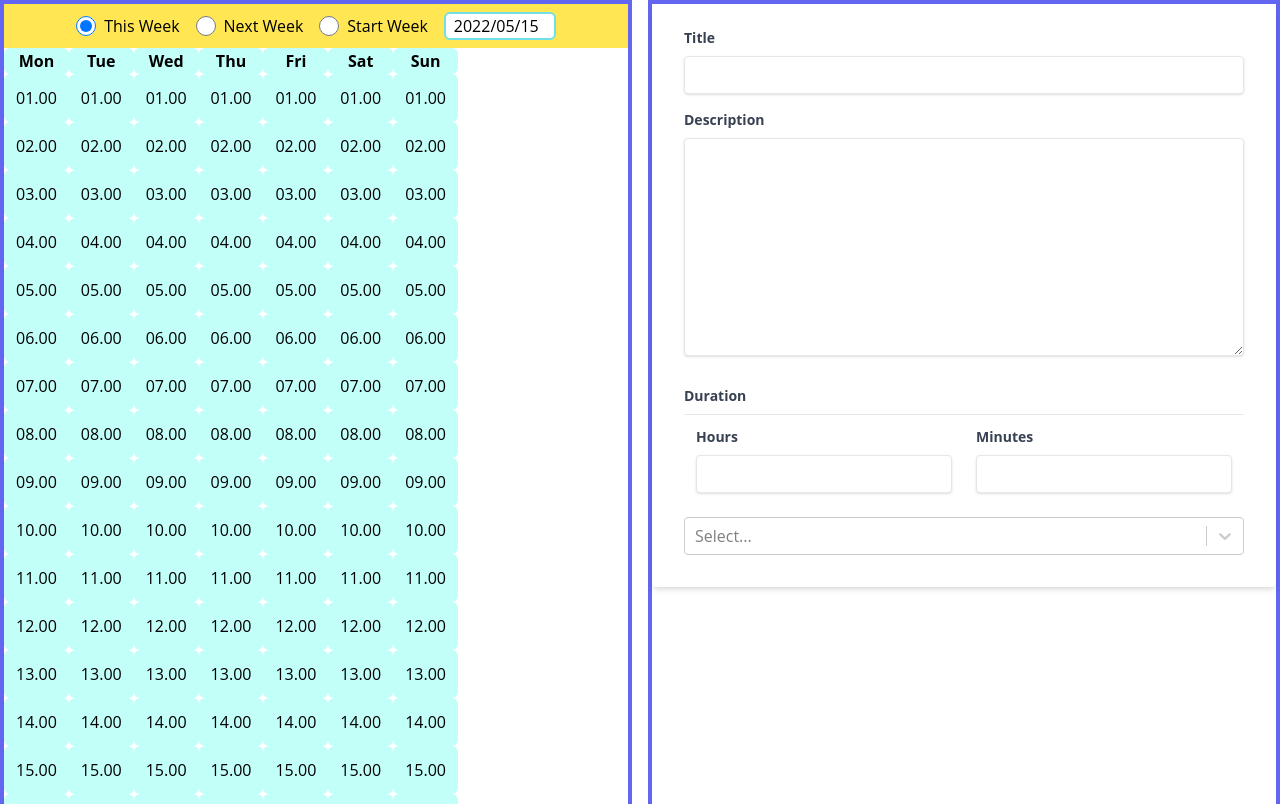
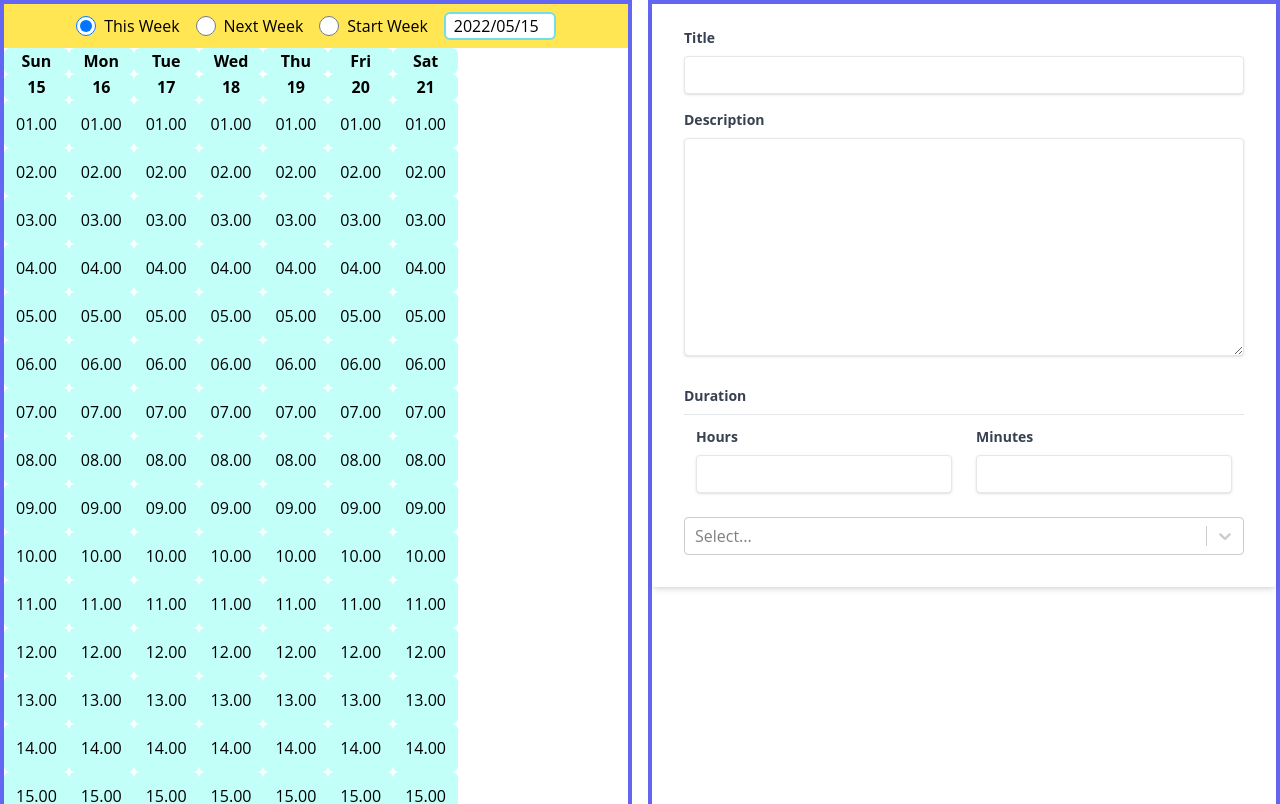
Before and after one commit to CihatAskin/heyday.client, a React (Create React App) app: page / in a window 1280 px wide. Shown: the top 804 px of the page. Built offline with nearby package versions, Linux system fonts and the light colour scheme.

Commit message:
table header interaction added

```diff
--- a/src/App.tsx
+++ b/src/App.tsx
@@ -4,10 +4,7 @@ import React from 'react';
 function App() {
   return (
     <React.Fragment>
-      <CreateSchedule></CreateSchedule>
-      {/*
-
-       */}
+      <CreateSchedule/>
     </React.Fragment>
   );
 }
--- a/src/actions/constants.ts
+++ b/src/actions/constants.ts
@@ -1,13 +1,14 @@
 import { MainType } from './types';
 
 export const DAYS: MainType[] = [
-  { id: 'd2062e1d-797c-4236-8736-ada621b9a022', name: 'Mon', order: 1 },
-  { id: '2f7f779e-d9f1-4250-88ab-5049cdf1f0ca', name: 'Tue', order: 2 },
-  { id: '338268e5-67a1-4f8e-aaf5-4330f45b3e0f', name: 'Wed', order: 3 },
-  { id: '27ba8229-eee0-42c7-8043-e98186714bbf', name: 'Thu', order: 4 },
-  { id: '1e750c8e-7690-427a-850f-1f3cba512f26', name: 'Fri', order: 5 },
-  { id: 'f4663781-bc2e-47de-8cfc-39a5a60b4383', name: 'Sat', order: 6 },
-  { id: '9b15f81f-c61b-4e40-9852-7a20332c007f', name: 'Sun', order: 7 },
+
+  { id: '9b15f81f-c61b-4e40-9852-7a20332c007f', name: 'Sun', order: 1 },
+  { id: 'd2062e1d-797c-4236-8736-ada621b9a022', name: 'Mon', order: 2 },
+  { id: '2f7f779e-d9f1-4250-88ab-5049cdf1f0ca', name: 'Tue', order: 3 },
+  { id: '338268e5-67a1-4f8e-aaf5-4330f45b3e0f', name: 'Wed', order: 4 },
+  { id: '27ba8229-eee0-42c7-8043-e98186714bbf', name: 'Thu', order: 5 },
+  { id: '1e750c8e-7690-427a-850f-1f3cba512f26', name: 'Fri', order: 6 },
+  { id: 'f4663781-bc2e-47de-8cfc-39a5a60b4383', name: 'Sat', order: 7 },
 ];
 
 export const HOURS: MainType[] = [
--- a/src/components/DateSettings.tsx
+++ b/src/components/DateSettings.tsx
@@ -3,8 +3,7 @@ import { ActionTypes } from '../actions/types';
 import { DatePicker } from './DatePicker';
 
 interface DateSettingsProps {
-  id: string;
-  title: string;
+  onChange(date: Date): void;
 }
 
 interface DateSettingsState {
@@ -26,16 +25,17 @@ export default class DateSettings extends Component<
   }
 
   today: Date = new Date();
-  sevenDaysAfter: Date = new Date(this.today.getTime() + (7 * 86400000));
+  sevenDaysAfter: Date = new Date(this.today.getTime() + 7 * 86400000);
 
   handleChange = (action: ActionTypes, date: Date): void => {
-    this.setState({ week: action, startDate: date });
+    this.setState({ week: action, startDate: date }, () =>
+      this.props.onChange(date)
+    );
   };
 
   render() {
     return (
       <div className="bg-minion h-11 flex flex-row items-center justify-center gap-x-4">
-
         <div>
           <input
             type="radio"
@@ -92,16 +92,14 @@ export default class DateSettings extends Component<
         <div>
           <DatePicker
             selected={this.state.startDate}
-            onChange={(date: Date) =>    this.handleChange(
-              ActionTypes.startWeek,
-              date
-            )}
+            onChange={(date: Date) =>
+              this.handleChange(ActionTypes.startWeek, date)
+            }
             minDate={new Date()}
             className="border-solid border-2 border-sky rounded-md pl-2 w-28"
             dateFormat="yyyy/MM/dd"
           />
         </div>
-
       </div>
     );
   }
--- a/src/components/Header.tsx
+++ b/src/components/Header.tsx
@@ -1,18 +1,43 @@
 import React, { Component } from 'react';
 import { MainType } from '../actions/types';
+import { DAYS, HOURS } from '../actions/constants';
 
 interface HeaderProps {
-  days: MainType[];
+  weekDay: number;
+  monthDay: number;
 }
 
+export default class Header extends Component<HeaderProps> {
+  constructor(props: HeaderProps) {
+    super(props);
+  }
 
-export default class Header extends Component<HeaderProps> {
+  sortWeekDay = (): MainType[] => {
+    let sortedDays: MainType[] = [];
+    let firstDayIndex = this.props.weekDay;
+
+    let i = firstDayIndex;
+    do {
+      sortedDays.push(DAYS[i]);
+      i = (i + 1) % 7;
+    } while (i !== firstDayIndex);
+
+    return sortedDays;
+  };
+
   render() {
     return (
       <thead>
         <tr>
-          {this.props.days.map((item) => (
+          {this.sortWeekDay().map((item) => (
             <th key={item.order}>{item.name}</th>
+          ))}
+        </tr>
+        <tr>
+          {DAYS.map((item, index) => (
+            <th key={this.props.monthDay + index}>
+              {this.props.monthDay + index}
+            </th>
           ))}
         </tr>
       </thead>
--- a/src/components/Table.tsx
+++ b/src/components/Table.tsx
@@ -3,11 +3,22 @@ import Header from './Header';
 import { DAYS, HOURS } from '../actions/constants';
 import Body from './Body';
 
-export default class Table extends Component {
+interface TableProps {
+  startDate: Date;
+}
+
+export default class Table extends Component<TableProps> {
+  constructor(props: TableProps) {
+    super(props);
+  }
+
   render() {
     return (
       <table>
-        <Header days={DAYS}></Header>
+        <Header
+          weekDay={this.props.startDate.getDay()}
+          monthDay={this.props.startDate.getDate()}
+        ></Header>
         <Body days={DAYS} hours={HOURS}></Body>
       </table>
     );
--- a/src/pages/CreateSchedule.tsx
+++ b/src/pages/CreateSchedule.tsx
@@ -1,25 +1,39 @@
-import React, { Component } from 'react'
+import React, { Component } from 'react';
 import Table from '../components/Table';
 import DateSettings from '../components/DateSettings';
 import ActionArea from '../components/ActionArea';
 import ScheduleSettings from '../components/ScheduleSettings';
 
-export default class CreateSchedule extends Component {
+interface CreateScheduleState {
+  startDate: Date;
+}
+
+export default class CreateSchedule extends Component<{}, CreateScheduleState> {
+  constructor(props = {}) {
+    super(props);
+    this.state = {
+      startDate: new Date(),
+    };
+  }
+
+  changeStartDate = (date: Date): void => {
+    this.setState({ startDate: date });
+  };
+
   render() {
     return (
-      <div className='grid grid-cols-schedule gap-4'>
-        <div className='border-4 border-indigo-500'>
-        <DateSettings id='asd' title='aaaa'/>
-      <Table/>
+      <div className="grid grid-cols-schedule gap-4">
+        <div className="border-4 border-indigo-500">
+          <DateSettings onChange={this.changeStartDate} />
+          <Table startDate={this.state.startDate} />
         </div>
-        <div className='border-4 border-indigo-500'>
-        <ScheduleSettings/>
-
+        <div className="border-4 border-indigo-500">
+          <ScheduleSettings />
         </div>
-        <div className='col-span-2 border-4 border-indigo-500'>
-        <ActionArea/>
+        <div className="col-span-2 border-4 border-indigo-500">
+          <ActionArea />
         </div>
-        </div>
-    )
+      </div>
+    );
   }
 }
--- a/src/style.css
+++ b/src/style.css
@@ -477,11 +477,6 @@ html,
   grid-column: span 2 / span 2;
 }
 
-.-mx-3 {
-  margin-left: -0.75rem;
-  margin-right: -0.75rem;
-}
-
 .mb-4 {
   margin-bottom: 1rem;
 }
@@ -492,14 +487,6 @@ html,
 
 .mb-6 {
   margin-bottom: 1.5rem;
-}
-
-.mb-3 {
-  margin-bottom: 0.75rem;
-}
-
-.mb-1 {
-  margin-bottom: 0.25rem;
 }
 
 .block {
@@ -530,10 +517,6 @@ html,
   width: 100%;
 }
 
-.w-11 {
-  width: 2.75rem;
-}
-
 .max-w-none {
   max-width: none;
 }
@@ -549,10 +532,6 @@ html,
 
 .flex-row {
   flex-direction: row;
-}
-
-.flex-wrap {
-  flex-wrap: wrap;
 }
 
 .items-center {
@@ -610,28 +589,9 @@ html,
   border-color: rgb(113 223 231 / var(--tw-border-opacity));
 }
 
-.border-black {
-  --tw-border-opacity: 1;
-  border-color: rgb(0 0 0 / var(--tw-border-opacity));
-}
-
-.border-indigo-500\/100 {
-  border-color: rgb(99 102 241 / 1);
-}
-
 .border-indigo-500 {
   --tw-border-opacity: 1;
   border-color: rgb(99 102 241 / var(--tw-border-opacity));
-}
-
-.border-red-500 {
-  --tw-border-opacity: 1;
-  border-color: rgb(239 68 68 / var(--tw-border-opacity));
-}
-
-.border-gray-200 {
-  --tw-border-opacity: 1;
-  border-color: rgb(229 231 235 / var(--tw-border-opacity));
 }
 
 .bg-minion {
@@ -642,11 +602,6 @@ html,
 .bg-white {
   --tw-bg-opacity: 1;
   background-color: rgb(255 255 255 / var(--tw-bg-opacity));
-}
-
-.bg-gray-200 {
-  --tw-bg-opacity: 1;
-  background-color: rgb(229 231 235 / var(--tw-bg-opacity));
 }
 
 .px-8 {
@@ -662,16 +617,6 @@ html,
 .px-3 {
   padding-left: 0.75rem;
   padding-right: 0.75rem;
-}
-
-.py-3 {
-  padding-top: 0.75rem;
-  padding-bottom: 0.75rem;
-}
-
-.px-4 {
-  padding-left: 1rem;
-  padding-right: 1rem;
 }
 
 .pr-5 {
@@ -690,14 +635,6 @@ html,
   padding-bottom: 2rem;
 }
 
-.pr-4 {
-  padding-right: 1rem;
-}
-
-.pt-1 {
-  padding-top: 0.25rem;
-}
-
 .pt-3 {
   padding-top: 0.75rem;
 }
@@ -707,44 +644,17 @@ html,
   line-height: 1.25rem;
 }
 
-.text-xs {
-  font-size: 0.75rem;
-  line-height: 1rem;
-}
-
 .font-bold {
   font-weight: 700;
-}
-
-.uppercase {
-  text-transform: uppercase;
-}
-
-.italic {
-  font-style: italic;
 }
 
 .leading-tight {
   line-height: 1.25;
 }
 
-.tracking-wide {
-  letter-spacing: 0.025em;
-}
-
 .text-gray-700 {
   --tw-text-opacity: 1;
   color: rgb(55 65 81 / var(--tw-text-opacity));
-}
-
-.text-red-500 {
-  --tw-text-opacity: 1;
-  color: rgb(239 68 68 / var(--tw-text-opacity));
-}
-
-.text-gray-500 {
-  --tw-text-opacity: 1;
-  color: rgb(107 114 128 / var(--tw-text-opacity));
 }
 
 .shadow-md {
@@ -827,21 +737,6 @@ input.radio-action {
   color: rgb(0 157 174 / var(--tw-text-opacity));
 }
 
-.focus\:border-gray-500:focus {
-  --tw-border-opacity: 1;
-  border-color: rgb(107 114 128 / var(--tw-border-opacity));
-}
-
-.focus\:border-purple-500:focus {
-  --tw-border-opacity: 1;
-  border-color: rgb(168 85 247 / var(--tw-border-opacity));
-}
-
-.focus\:bg-white:focus {
-  --tw-bg-opacity: 1;
-  background-color: rgb(255 255 255 / var(--tw-bg-opacity));
-}
-
 .focus\:outline-none:focus {
   outline: 2px solid transparent;
   outline-offset: 2px;
@@ -860,19 +755,7 @@ input.radio-action {
     width: 50%;
   }
 
-  .md\:w-1\/3 {
-    width: 33.333333%;
-  }
-
-  .md\:w-2\/3 {
-    width: 66.666667%;
-  }
-
   .md\:items-center {
     align-items: center;
   }
-
-  .md\:text-right {
-    text-align: right;
-  }
 }
```
